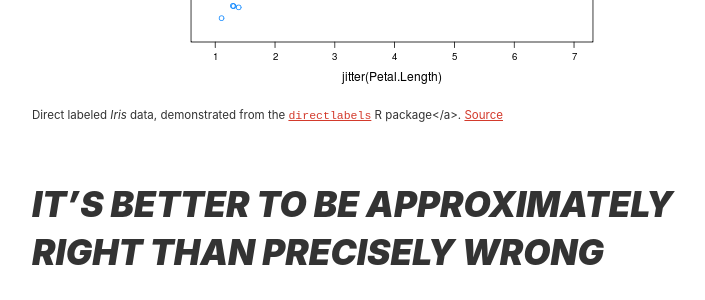
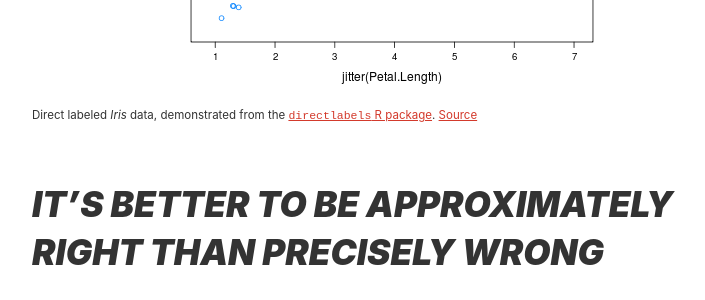
Before and after one commit to ryanrishi/ryanrishi.com, a Jekyll site: the page built from _posts/2020-01-17-tufte.md, in a window 1280 px wide and 900 px high, scrolled down 3199 px. Shown: the part 152-452 px from the top of the window, without its empty margins (258-963 px from the left). Built offline with Jekyll 4.4.1, drawn with Linux system fonts in a browser that asks for light colours.

Commit message:
fix <tt> inside link

```diff
--- a/_posts/2020-01-17-tufte.md
+++ b/_posts/2020-01-17-tufte.md
@@ -46,7 +46,7 @@ On the other hand, the following scatterplot uses direct labeling to minimize co
 <figure>
   <img src="/assets/img/tufte/iris-scatter.png" alt="Direct labeled Iris data" title="Direct labeled Iris data">
   <figcaption>
-    Direct labeled <i>Iris</i> data, demonstrated from the <a href="http://directlabels.r-forge.r-project.org/"><tt>directlabels</tt></a> R package</a>.
+    Direct labeled <i>Iris</i> data, demonstrated from the <a href="http://directlabels.r-forge.r-project.org/"><tt>directlabels</tt> R package</a>.
     <a href="http://directlabels.r-forge.r-project.org/">Source</a>
   </figcaption>
 </figure>
```
